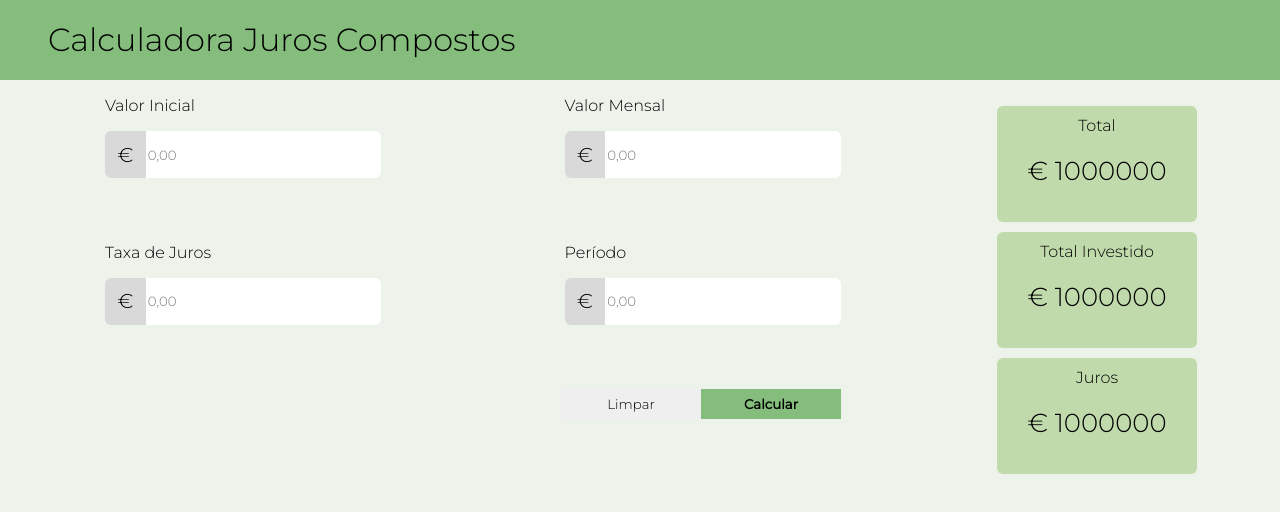
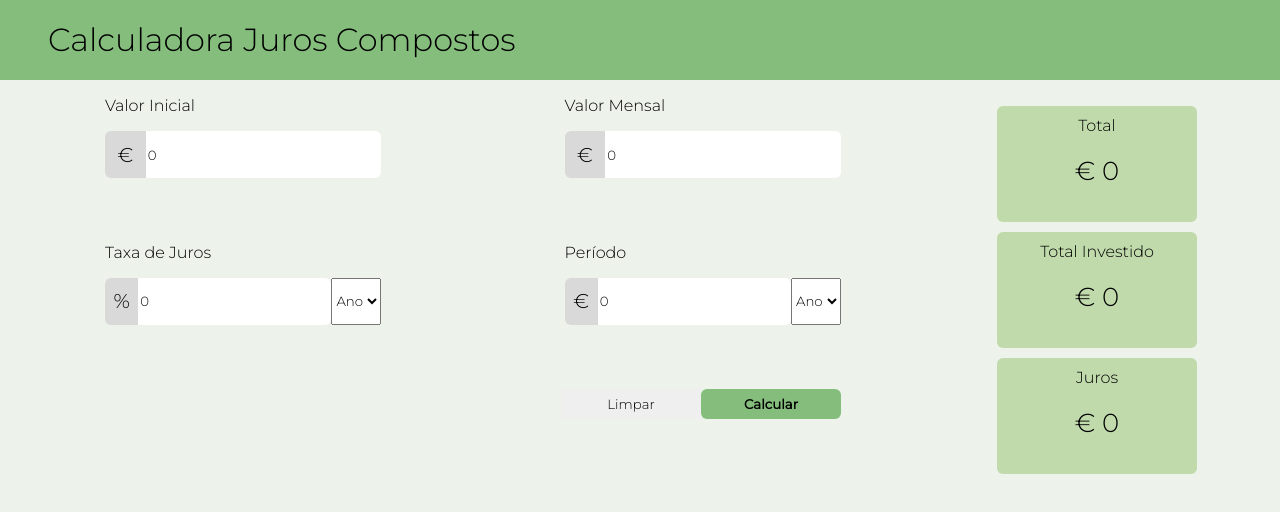
Before and after one commit to caionakai/compound_interest, a React (Vite) app: page / in a window 1280 px wide. Shown: the top 512 px of the page. Built offline with nearby package versions, Linux system fonts and the light colour scheme.

Commit message:
calculate total value

```diff
--- a/src/App.jsx
+++ b/src/App.jsx
@@ -1,21 +1,25 @@
 import { useState } from "react";
 import Navbar from "./components/Navbar/Navbar";
-import "./App.css";
 import CalculatorForm from "./components/CalculatorForm/CalculatorForm";
 import ResultBox from "./components/ResultBox/ResultBox";
+import "./App.css";
 
 function App() {
-  const [count, setCount] = useState(0);
+  const [results, setResults] = useState({
+    total: 0,
+    totalInvested: 0,
+    interest: 0,
+  });
 
   return (
     <div className="App">
       <Navbar></Navbar>
       <div className="main">
-        <CalculatorForm />
+        <CalculatorForm setResults={setResults} />
         <div className="results">
-          <ResultBox title="Total" value="€ 1000000" />
-          <ResultBox title="Total Investido" value="€ 1000000" />
-          <ResultBox title="Juros" value="€ 1000000" />
+          <ResultBox title="Total" value={results.total} />
+          <ResultBox title="Total Investido" value={results.totalInvested} />
+          <ResultBox title="Juros" value={results.interest} />
         </div>
       </div>
     </div>
--- a/src/components/Button/Button.jsx
+++ b/src/components/Button/Button.jsx
@@ -2,11 +2,19 @@ import PropTypes from "prop-types";
 
 import styles from "./Button.module.scss";
 
-const Button = ({ name, variant }) => {
+const Button = ({ name, variant, onClick }) => {
   const variantStyle = styles[variant];
-  return <button className={`${styles.button} ${variantStyle}`}>{name}</button>;
+  return (
+    <button className={`${styles.button} ${variantStyle}`} onClick={onClick}>
+      {name}
+    </button>
+  );
 };
 
-Button.propTypes = {};
+Button.propTypes = {
+  name: PropTypes.string.isRequired,
+  variant: PropTypes.string.isRequired,
+  onClick: PropTypes.func.isRequired,
+};
 
 export default Button;
--- a/src/components/Button/Button.module.scss
+++ b/src/components/Button/Button.module.scss
@@ -8,6 +8,7 @@
   background-color: #85be7c;
   border: none;
   font-weight: bold;
+  border-radius: 6px;
 }
 
 .noStyles {
--- a/src/components/CalculatorForm/CalculatorForm.jsx
+++ b/src/components/CalculatorForm/CalculatorForm.jsx
@@ -1,35 +1,111 @@
+import { useState } from "react";
 import PropTypes from "prop-types";
 import Button from "../Button/Button";
-import Input from "../Input/Input";
+import InputGroup from "../Input/InputGroup";
+import Select from "../Select/Select";
 
 import styles from "./CalculatorForm.module.scss";
-const CalculatorForm = (props) => {
+
+const CalculatorForm = ({ setResults }) => {
+  const [interestRateFrequency, setInterestRateFrequency] = useState("yearly");
+  const [periodFrequency, setPeriodFrequency] = useState("yearly");
+
+  const [interestRate, setInterestRate] = useState(0);
+  const [period, setPeriod] = useState(0);
+  const [initialValue, setInitialValue] = useState(0);
+  const [monthlyValue, setMonthlyValue] = useState(0);
+
+  const cleanCalculator = () => {
+    setInterestRateFrequency("yearly");
+    setPeriodFrequency("yearly");
+    setInterestRate(0);
+    setPeriod(0);
+    setInitialValue(0);
+    setMonthlyValue(0);
+  };
+
+  const calculate = () => {
+    // TO DO: make n dynamic, add another input so that user can
+    // set the compound frequency
+    // https://www.investor.gov/financial-tools-calculators/calculators/compound-interest-calculator
+    // https://www.rankia.pt/bolsa/calculadora-de-juros-compostos/
+    // FV = P * (1+ r/n)^nt + (PMT * ((1+r/n)^nt - 1)) / (r/n)
+    // FV = future value of investment
+    // P = principal amount invested
+    // r = interest rate
+    // n = number of times interest compounds
+    // ** i.e. 12 = monthly, 4 = quarterly, 2 = semi-annually, 1 = annually
+    // t = number of years investment will be active
+
+    let numberOfTimesInterestCompounds = 12;
+    let t = period;
+    let r = interestRate;
+    if (periodFrequency === "monthly") {
+      t = period / 12;
+    }
+    // if interest rate is by month, then multiply by 12
+    if (interestRateFrequency === "monthly") {
+      r *= 12;
+    }
+    const nT = t * numberOfTimesInterestCompounds;
+    const decimalInterestRate = r / 100;
+    const rN = decimalInterestRate / numberOfTimesInterestCompounds;
+    const calcInterest = Math.pow(1 + rN, nT);
+
+    const total = parseFloat(
+      initialValue * calcInterest + (monthlyValue * (calcInterest - 1)) / rN
+    ).toFixed(2);
+
+    const totalInvested = parseFloat(initialValue + monthlyValue * nT).toFixed(
+      2
+    );
+    const interest = parseFloat(total - totalInvested).toFixed(2);
+    setResults({ total, totalInvested, interest });
+  };
+
   return (
     <div className={styles.formWrapper}>
-      <Input label="Valor Inicial" placeholder="0,00">
-        <Input.TextLeft>€</Input.TextLeft>
-      </Input>
+      <InputGroup label="Valor Inicial">
+        <InputGroup.TextLeft>€</InputGroup.TextLeft>
+        <InputGroup.Input value={initialValue} setState={setInitialValue} />
+      </InputGroup>
 
-      <Input label="Valor Mensal" placeholder="0,00">
-        <Input.TextLeft>€</Input.TextLeft>
-      </Input>
+      <InputGroup label="Valor Mensal">
+        <InputGroup.TextLeft>€</InputGroup.TextLeft>
+        <InputGroup.Input value={monthlyValue} setState={setMonthlyValue} />
+      </InputGroup>
 
-      <Input label="Taxa de Juros" placeholder="0,00">
-        <Input.TextLeft>€</Input.TextLeft>
-      </Input>
+      <InputGroup label="Taxa de Juros">
+        <InputGroup.TextLeft>%</InputGroup.TextLeft>
+        <InputGroup.Input value={interestRate} setState={setInterestRate} />
+        <Select
+          value={interestRateFrequency}
+          setState={setInterestRateFrequency}
+        >
+          <Select.Option value="yearly">Ano</Select.Option>
+          <Select.Option value="monthly">Mês</Select.Option>
+        </Select>
+      </InputGroup>
 
-      <Input label="Período" placeholder="0,00">
-        <Input.TextLeft>€</Input.TextLeft>
-      </Input>
+      <InputGroup label="Período">
+        <InputGroup.TextLeft>€</InputGroup.TextLeft>
+        <InputGroup.Input value={period} setState={setPeriod} />
+        <Select value={periodFrequency} setState={setPeriodFrequency}>
+          <Select.Option value="yearly">Ano</Select.Option>
+          <Select.Option value="monthly">Mês</Select.Option>
+        </Select>
+      </InputGroup>
 
       <div className={styles.buttonsWrapper}>
-        <Button name="Limpar" variant="noStyles" />
-        <Button name="Calcular" variant="primary" />
+        <Button name="Limpar" variant="noStyles" onClick={cleanCalculator} />
+        <Button name="Calcular" variant="primary" onClick={calculate} />
       </div>
     </div>
   );
 };
 
-CalculatorForm.propTypes = {};
+CalculatorForm.propTypes = {
+  setResults: PropTypes.func.isRequired,
+};
 
 export default CalculatorForm;
--- a/src/components/Input/Input.jsx
+++ b/src/components/Input/Input.jsx
@@ -1,31 +1,23 @@
 import PropTypes from "prop-types";
+import styles from "./InputGroup.module.scss";
 
-import InputTextLeft from "./InputTextLeft";
-
-import styles from "./Input.module.scss";
-
-const Input = ({ label, children, placeholder }) => {
+const Input = ({ value, setState }) => {
   return (
-    <div className={styles.inputGroup}>
-      <label htmlFor="">{label}</label>
-      <div className={styles.wrapper}>
-        {children}
     <input
       type="number"
       min="0.00"
       step="0.01"
-          placeholder={placeholder}
+      placeholder="0.00"
       className={styles.input}
+      value={value}
+      onChange={(e) => setState(parseFloat(e.target.value))}
     />
-      </div>
-    </div>
   );
 };
 
 Input.propTypes = {
-  label: PropTypes.string,
+  value: PropTypes.number.isRequired,
+  setState: PropTypes.func.isRequired,
 };
 
-Input.TextLeft = InputTextLeft;
-
 export default Input;
--- /dev/null
+++ b/src/components/Input/InputGroup.jsx
@@ -0,0 +1,25 @@
+import PropTypes from "prop-types";
+
+import InputTextLeft from "./InputTextLeft";
+import Input from "./Input";
+
+import styles from "./InputGroup.module.scss";
+
+const InputGroup = ({ label, children }) => {
+  return (
+    <div className={styles.inputGroup}>
+      <label htmlFor="">{label}</label>
+      <div className={styles.wrapper}>{children}</div>
+    </div>
+  );
+};
+
+InputGroup.propTypes = {
+  label: PropTypes.string.isRequired,
+  children: PropTypes.node,
+};
+
+InputGroup.TextLeft = InputTextLeft;
+InputGroup.Input = Input;
+
+export default InputGroup;
--- a/src/components/Input/InputTextLeft.jsx
+++ b/src/components/Input/InputTextLeft.jsx
@@ -1,11 +1,13 @@
 import React from "react";
 import PropTypes from "prop-types";
-import styles from "./Input.module.scss";
+import styles from "./InputGroup.module.scss";
 
 const InputTextLeft = ({ children }) => {
   return <div className={styles.inputText}>{children}</div>;
 };
 
-InputTextLeft.propTypes = {};
+InputTextLeft.propTypes = {
+  children: PropTypes.string.isRequired,
+};
 
 export default InputTextLeft;
--- a/src/components/ResultBox/ResultBox.jsx
+++ b/src/components/ResultBox/ResultBox.jsx
@@ -6,11 +6,14 @@ const ResultBox = ({ title, value }) => {
   return (
     <div className={styles.resultBox}>
       <p>{title}</p>
-      <span>{value}</span>
+      <span>€ {value}</span>
     </div>
   );
 };
 
-ResultBox.propTypes = {};
+ResultBox.propTypes = {
+  title: PropTypes.string.isRequired,
+  value: PropTypes.number.isRequired,
+};
 
 export default ResultBox;
--- /dev/null
+++ b/src/components/Select/Select.jsx
@@ -0,0 +1,20 @@
+import PropTypes from "prop-types";
+import SelectOption from "./SelectOption";
+
+const Select = ({ value, setState, children }) => {
+  return (
+    <select value={value} onChange={(e) => setState(e.target.value)}>
+      {children}
+    </select>
+  );
+};
+
+Select.Option = SelectOption;
+
+Select.propTypes = {
+  value: PropTypes.string.isRequired,
+  setState: PropTypes.func.isRequired,
+  children: PropTypes.node.isRequired,
+};
+
+export default Select;
--- /dev/null
+++ b/src/components/Select/SelectOption.jsx
@@ -0,0 +1,12 @@
+import PropTypes from "prop-types";
+
+const SelectOption = ({ value, children }) => {
+  return <option value={value}>{children}</option>;
+};
+
+SelectOption.propTypes = {
+  value: PropTypes.string.isRequired,
+  children: PropTypes.node.isRequired,
+};
+
+export default SelectOption;
```
Also changed, not shown: src/components/Input/InputGroup.module.scss (renamed from src/components/Input/Input.module.scss). Lines whose indentation alone changed are shown as unchanged.
